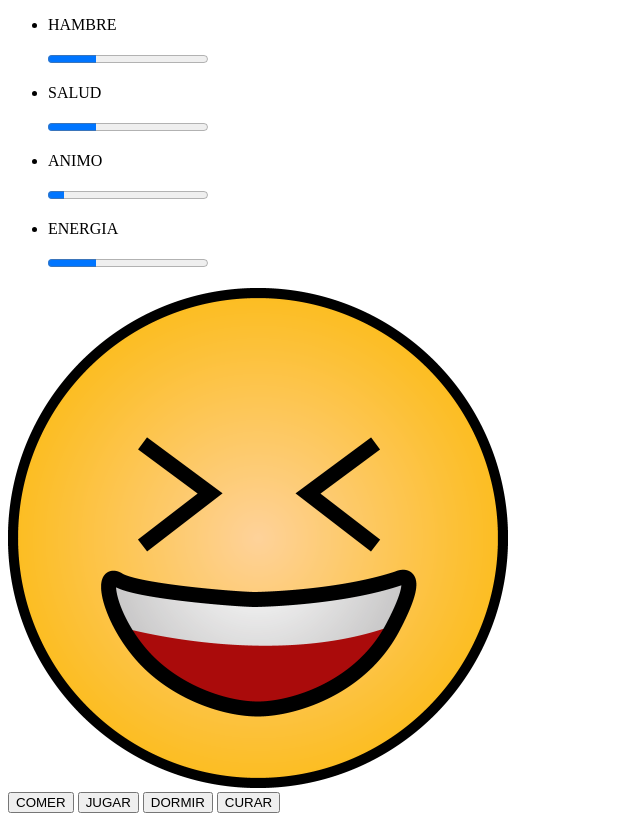
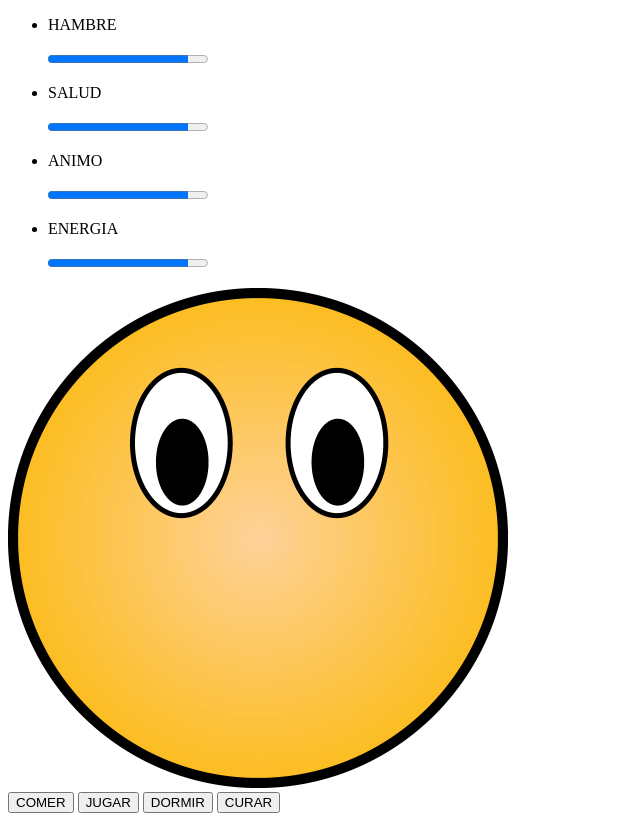
Before and after one commit to Kyrdland/Tamagochi, a plain HTML site: page index.html in a window 1280 px wide. Shown: the whole page, without its empty margins (0-640 px from the left). Drawn offline with Linux system fonts and the light colour scheme.

Commit message:
AVANCE 8

```diff
--- a/index.html
+++ b/index.html
@@ -14,22 +14,22 @@
 		<ul>
 			<li>
 				<p>HAMBRE</p>
-				<progress id="bpHungry" value="30" max="100">
+				<progress id="bpHungry" value="100" max="100">
 				</progress>
 			</li>
 			<li>
 				<p>SALUD</p>
-				<progress id="bpHealth" value="30" max="100">
+				<progress id="bpHealth" value="100" max="100">
 				</progress>
 			</li>
 			<li>
 				<p>ANIMO</p>
-				<progress id="bpFun" value="30" max="100">
+				<progress id="bpFun" value="100" max="100">
 				</progress>
 			</li>
 			<li>
 				<p>ENERGIA</p>
-				<progress id="bpEnergy" value="30" max="100">
+				<progress id="bpEnergy" value="100" max="100">
 				</progress>
 			</li>
 		</ul>
@@ -42,6 +42,16 @@
 		<script type="text/javascript">
 			let cv = document.getElementById('canvas');
 			let ctx = cv.getContext('2d');
+
+			let bpHungry = document.getElementById('bpHungry');
+			let bpHealth = document.getElementById('bpHealth');
+			let bpFun = document.getElementById('bpFun');
+			let bpEnergy = document.getElementById('bpEnergy');
+
+			let hungry = 100;
+			let health = 100;
+			let fun = 100;
+			let energy = 100;
 
 			let face = new Image();
 			face.src = 'img/face.png';
@@ -91,24 +101,27 @@
 
 			function loop(timestamp)
 			{
+				if(Math.floor(timestamp / (1000 / 60)) % 25 == 0)
+				{
+					hungry = hungry > 0 ? hungry - 1 : 0;
+					health = health > 0 ? health - 1 : 0;
+					fun = fun > 0 ? fun - 1 : 0;
+					energy = energy > 0 ? energy - 1 : 0;
+				}
+
 				update();
 				requestAnimationFrame(loop);
 			}
 
-			let bpHungry = document.getElementById('bpHungry');
-			let bpHealth = document.getElementById('bpHealth');
-			let bpFun = document.getElementById('bpFun');
-			let bpEnergy = document.getElementById('bpEnergy');
-
 			bpFun.value = 10;
-
-			let hungry = 100;
-			let health = 100;
-			let fun = 100;
-			let energy = 100;
 
 			function update()
 			{
+				bpHungry.value = hungry;
+				bpHealth.value = health;
+				bpFun.value = fun;
+				bpEnergy.value = energy;
+
 				cv.width = cv.width;
 				cv.height = cv.height;
 
```
